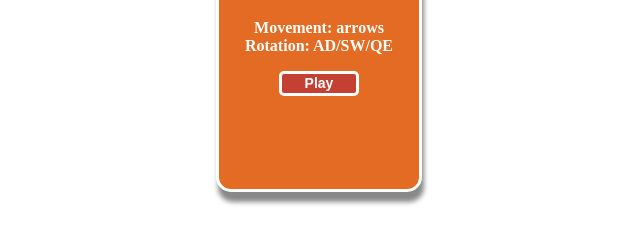
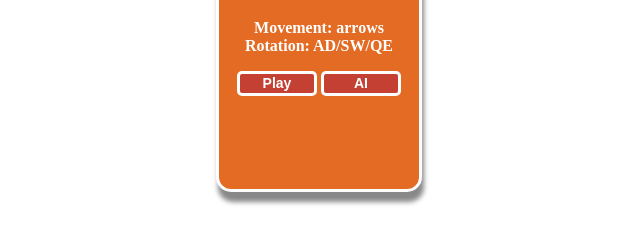
Before and after one commit to shaynair/geneural.net, a plain HTML site: page genetic/templates/index.html in a window 1280 px wide. Shown: the part 339-582 px from the top of the page, without its empty margins (324-964 px from the left). Drawn offline with nearby package versions, Linux system fonts and the light colour scheme.

Commit message:
added button for ai side

```diff
--- a/genetic/templates/index.html
+++ b/genetic/templates/index.html
@@ -29,6 +29,7 @@
               Rotation: AD/SW/QE<br>
             </p>
             <button id="play_button">Play</button>
+	    <button onclick="window.location.href='http://geneural.net/ai'">AI</button>
         </div>
 
         <div id="points">
```
